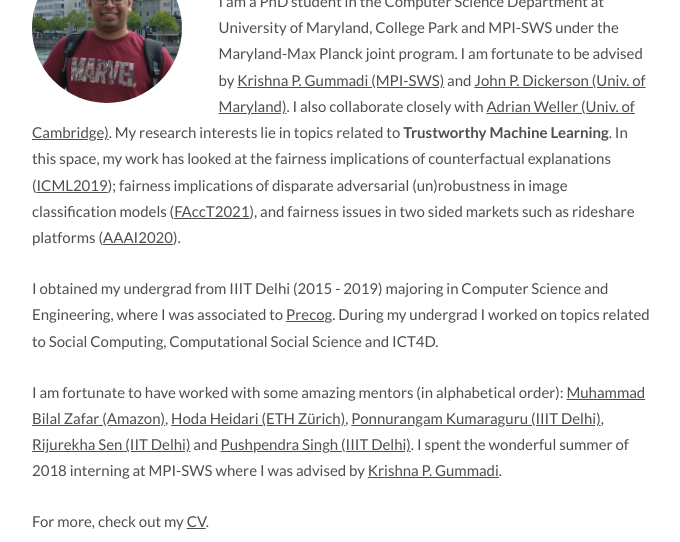
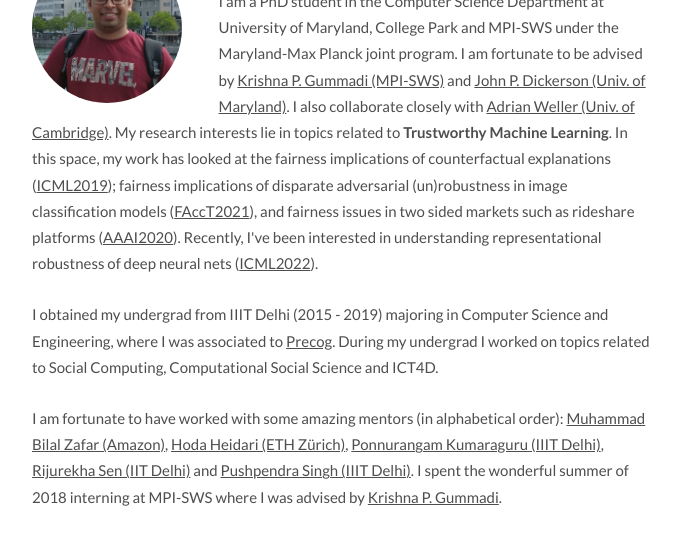
Before and after one commit to nvedant07/nvedant07.github.io, a plain HTML site: page index.html in a window 1280 px wide. Shown: the part 249-791 px from the top of the page, without its empty margins (297-977 px from the left). Drawn offline with Linux system fonts and the light colour scheme.

Commit message:
Added ICML

```diff
--- a/index.html
+++ b/index.html
@@ -54,7 +54,7 @@
 					I am fortunate to be advised by <a href="https://people.mpi-sws.org/~gummadi/" target="_blank">Krishna P. Gummadi (MPI-SWS)</a> and <a href="http://jpdickerson.com/" target="_blank">John P. Dickerson (Univ. of Maryland)</a>. I also collaborate closely with <a href="http://mlg.eng.cam.ac.uk/adrian/" target="_blank">Adrian Weller (Univ. of Cambridge)</a>.
 					My research interests lie in topics related to <b>Trustworthy Machine Learning</b>. In this space, my work has looked at the fairness implications of counterfactual explanations (<a href="https://arxiv.org/abs/1903.01209" target="_blank">ICML2019</a>); fairness implications of disparate adversarial (un)robustness in image classification models
 					(<a href="https://arxiv.org/abs/2006.12621" target="_blank">FAccT2021</a>), and fairness issues in two sided markets such
-					as rideshare platforms (<a href="https://arxiv.org/abs/1912.08388" target="_blank">AAAI2020</a>).
+					as rideshare platforms (<a href="https://arxiv.org/abs/1912.08388" target="_blank">AAAI2020</a>). Recently, I've been interested in understanding representational robustness of deep neural nets (<a href="https://arxiv.org/abs/2206.11939" target="_blank">ICML2022</a>).
 					<!-- More specifically my goal is to design and build models that are <b>fair, robust and explainable.</b> </p>  -->
 				<p>
 					I obtained my undergrad from IIIT Delhi (2015 - 2019) majoring in Computer Science and Engineering, where I was associated to <a href="http://precog.iiitd.edu.in" target="_blank">Precog</a>. During my undergrad I worked on topics related to Social Computing, Computational Social Science and ICT4D.
```
